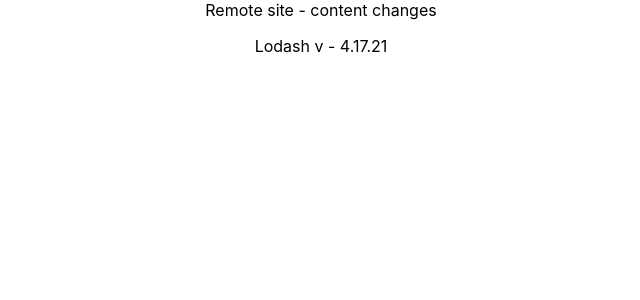
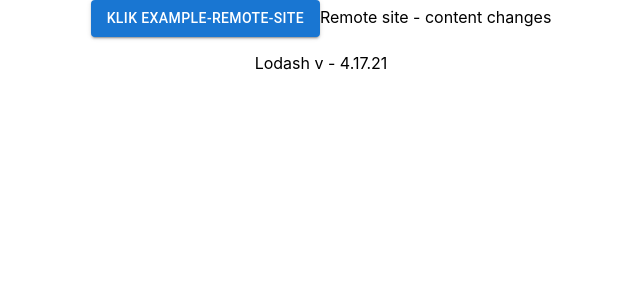
Before and after one commit to kmadry/example-remote-site, a React (Create React App) app: page / in a window 1280 px wide. Shown: the top 300 px of the page, without its empty margins (319-959 px from the left). Built offline with nearby package versions, Linux system fonts and the light colour scheme; the HTML template or start-up script is replaced by a standard one.

Commit message:
Add mui config

```diff
--- a/package.json
+++ b/package.json
@@ -3,6 +3,9 @@
   "version": "0.1.0",
   "private": true,
   "dependencies": {
+    "@emotion/react": "^11.11.1",
+    "@emotion/styled": "^11.11.0",
+    "@mui/material": "^5.14.13",
     "@testing-library/jest-dom": "^5.17.0",
     "@testing-library/react": "^13.4.0",
     "@testing-library/user-event": "^13.5.0",
--- a/src/App.js
+++ b/src/App.js
@@ -1,10 +1,12 @@
 import React from 'react';
 import style from './App.module.css';
 import _ from 'lodash';
+import Button from '@mui/material/Button';
 
 function App() {
   return (
     <div className={style.App}>
+      <Button variant="contained">Klik example-remote-site</Button>
       Remote site - content changes
       <p>
         Lodash v - {_.VERSION}
```
Also changed, not shown: 1 other file (tests, documents, lock files or other folders).
